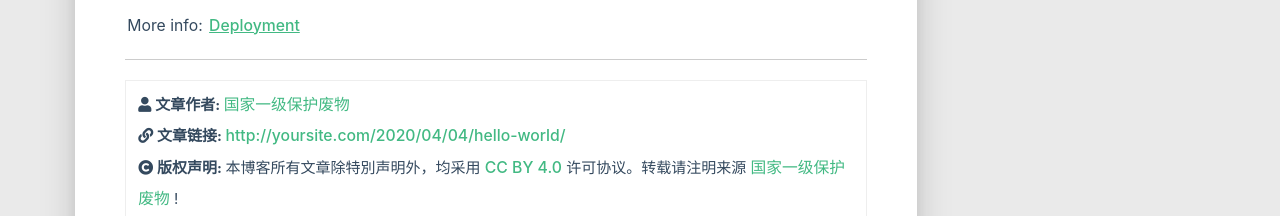
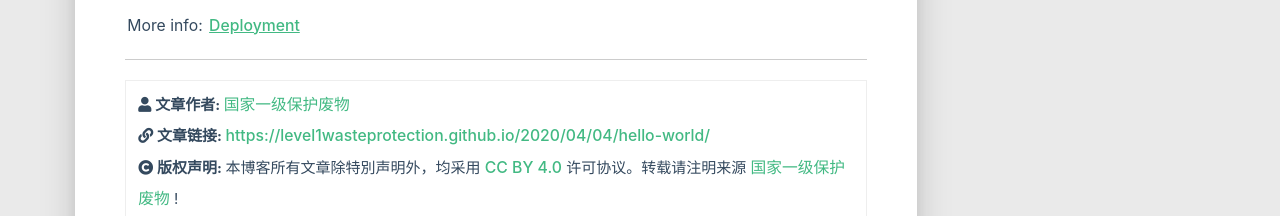
Before and after one commit to Level1wasteprotection/Level1wasteprotection.github.io, a plain HTML site: page 2020/04/04/hello-world/index.html in a window 1280 px wide. Shown: the part 1553-1769 px from the top of the page. Drawn offline with Linux system fonts and the light colour scheme; some packages are replaced by stand-ins of ours; no server answers; a script that the page names is missing.

Commit message:
Site updated: 2020-04-04 01:09:36

```diff
--- a/2020/04/04/hello-world/index.html
+++ b/2020/04/04/hello-world/index.html
@@ -493,7 +493,7 @@
                     </i>
                 </span>
                 <span class="reprint-info">
-                    <a href="http://yoursite.com" rel="external nofollow noreferrer">国家一级保护废物</a>
+                    <a href="https://level1wasteprotection.github.io" rel="external nofollow noreferrer">国家一级保护废物</a>
                 </span>
             </div>
             <div class="reprint__type">
@@ -503,7 +503,7 @@
                     </i>
                 </span>
                 <span class="reprint-info">
-                    <a href="http://yoursite.com/2020/04/04/hello-world/">http://yoursite.com/2020/04/04/hello-world/</a>
+                    <a href="https://level1wasteprotection.github.io/2020/04/04/hello-world/">https://level1wasteprotection.github.io/2020/04/04/hello-world/</a>
                 </span>
             </div>
             <div class="reprint__notice">
@@ -516,7 +516,7 @@
                     本博客所有文章除特別声明外，均采用
                     <a href="https://creativecommons.org/licenses/by/4.0/deed.zh" rel="external nofollow noreferrer" target="_blank">CC BY 4.0</a>
                     许可协议。转载请注明来源
-                    <a href="http://yoursite.com" target="_blank">国家一级保护废物</a>
+                    <a href="https://level1wasteprotection.github.io" target="_blank">国家一级保护废物</a>
                     !
                 </span>
             </div>
@@ -964,7 +964,7 @@ code[class*="language-"], pre[class*="language-"] { white-space: pre !important;
         <div class="col s12 m8 l8 copy-right">
             Copyright&nbsp;&copy;
             <span id="year">2019</span>
-            <a href="http://yoursite.com" target="_blank">国家一级保护废物</a>
+            <a href="https://level1wasteprotection.github.io" target="_blank">国家一级保护废物</a>
             |&nbsp;Powered by&nbsp;<a href="https://hexo.io/" target="_blank">Hexo</a>
             |&nbsp;Theme&nbsp;<a href="https://github.com/blinkfox/hexo-theme-matery" target="_blank">Matery</a>
             <br>
```
Also changed, not shown: 2020/04/04/我的第一篇博客/index.html (+4 -4 lines), archives/2020/04/index.html (+1 -1 lines), archives/2020/index.html (+1 -1 lines), archives/index.html (+1 -1 lines), index.html (+1 -1 lines).
